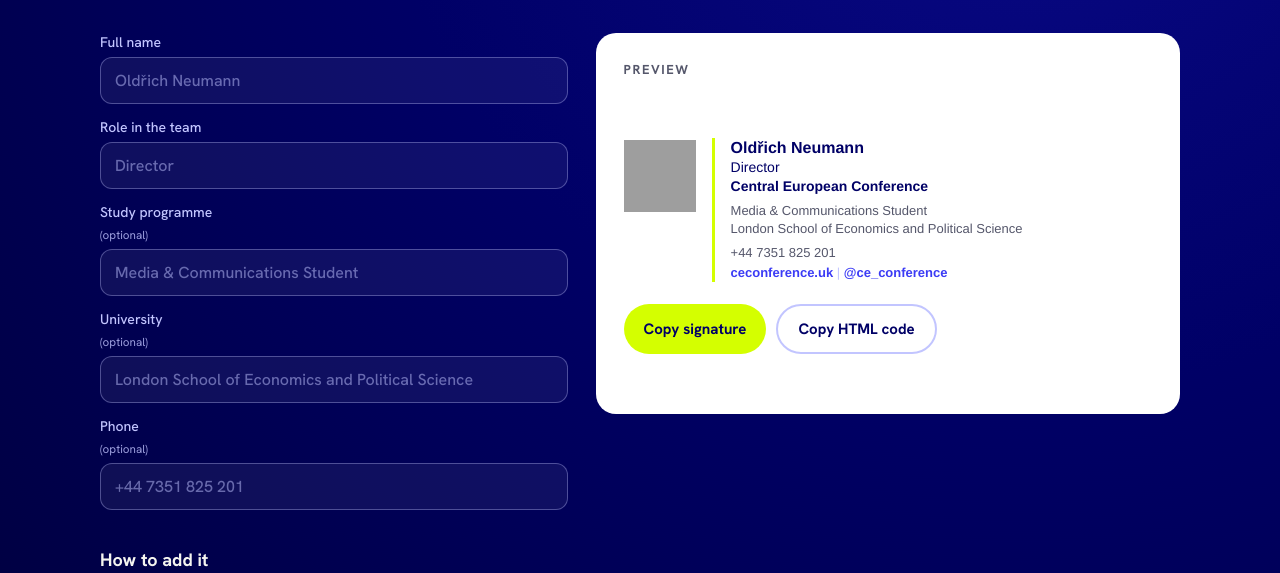
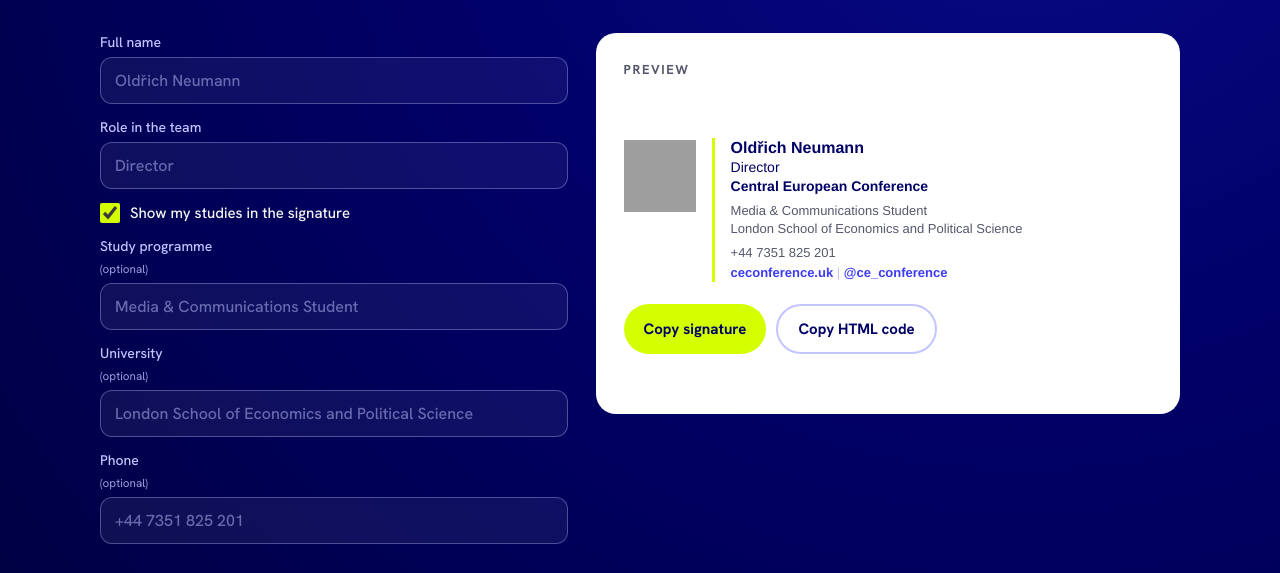
Before and after one commit to ceconference/website, a plain HTML site: page team/signature-71668784/index.html in a window 1280 px wide. Shown: the part 227-800 px from the top of the page. Drawn offline with Linux system fonts and the light colour scheme; grey boxes are pictures that could not be loaded.

Commit message:
Signature generator: checkbox to hide studies
Co-Authored-By: Claude Opus 5.5 <noreply@anthropic.com>
Claude-Session: https://claude.ai/code/session_01Dr62oCozsTfDYuiB75nZyj

```diff
--- a/team/signature-71668784/index.html
+++ b/team/signature-71668784/index.html
@@ -28,6 +28,8 @@
   input{font:inherit;font-size:16px;color:var(--off);background:rgba(255,255,255,.06);border:1.5px solid rgba(194,197,255,.35);
     border-radius:12px;padding:12px 14px;outline:none;transition:border-color .15s}
   input:focus{border-color:var(--lime)}
+  label.check{display:flex;align-items:center;gap:10px;color:var(--off);font-size:15px;cursor:pointer}
+  label.check input{width:20px;height:20px;padding:0;accent-color:var(--lime);cursor:pointer}
   input::placeholder{color:rgba(194,197,255,.5)}
   .card{background:#fff;border-radius:20px;padding:28px;color:#000066;overflow-x:auto}
   .card h2{font-size:13px;letter-spacing:.12em;text-transform:uppercase;color:#55576b;margin-bottom:18px;font-weight:700}
@@ -57,6 +59,8 @@
       <label>Role in the team
         <input id="role" placeholder="Director">
       </label>
+      <label class="check"><input type="checkbox" id="student" checked> Show my studies in the signature</label>
+      <div id="studyFields" style="display:grid;gap:14px">
       <label>Study programme <small>(optional)</small>
         <input id="course" placeholder="Media & Communications Student">
       </label>
@@ -69,6 +73,7 @@
           <option value="Imperial College London">
         </datalist>
       </label>
+      </div>
       <label>Phone <small>(optional)</small>
         <input id="phone" placeholder="+44 7351 825 201" autocomplete="tel">
       </label>
@@ -114,7 +119,7 @@ function build(){
   const c = anyOwn ? course : esc($("course").placeholder);
   const u = anyOwn ? uni : esc($("uni").placeholder);
   const p = anyOwn ? phone : $("phone").placeholder;
-  const study=[c,u].filter(Boolean).join("<br>");
+  const study=$("student").checked?[c,u].filter(Boolean).join("<br>"):"";
   const tel=p.replace(/[^\d+]/g,"");
   const S="font-size:13px;line-height:18px;";
   return `<div><br><br></div>
@@ -134,8 +139,10 @@ ${p?`<div style="${S}padding-top:6px;"><a href="tel:${tel}" style="color:#55576b
 }
 
 function render(){
+  $("studyFields").style.display=$("student").checked?"grid":"none";
   $("out").innerHTML=build();
-  try{localStorage.setItem(KEY,JSON.stringify(Object.fromEntries(ids.map(i=>[i,$(i).value]))));}catch(e){}
+  try{const d=Object.fromEntries(ids.map(i=>[i,$(i).value]));d.student=$("student").checked;
+    localStorage.setItem(KEY,JSON.stringify(d));}catch(e){}
 }
 
 function flash(msg){$("status").textContent=msg;clearTimeout(flash.t);flash.t=setTimeout(()=>$("status").textContent="",4000);}
@@ -161,8 +168,10 @@ async function copyHtml(){
   catch(e){flash("Copy failed. Try another browser.");}
 }
 
-try{const saved=JSON.parse(localStorage.getItem(KEY)||"{}");ids.forEach(i=>{if(saved[i])$(i).value=saved[i];});}catch(e){}
+try{const saved=JSON.parse(localStorage.getItem(KEY)||"{}");ids.forEach(i=>{if(saved[i])$(i).value=saved[i];});
+  if(saved.student===false)$("student").checked=false;}catch(e){}
 ids.forEach(i=>$(i).addEventListener("input",render));
+$("student").addEventListener("change",render);
 $("copy").addEventListener("click",copyRich);
 $("copyhtml").addEventListener("click",copyHtml);
 render();
```
